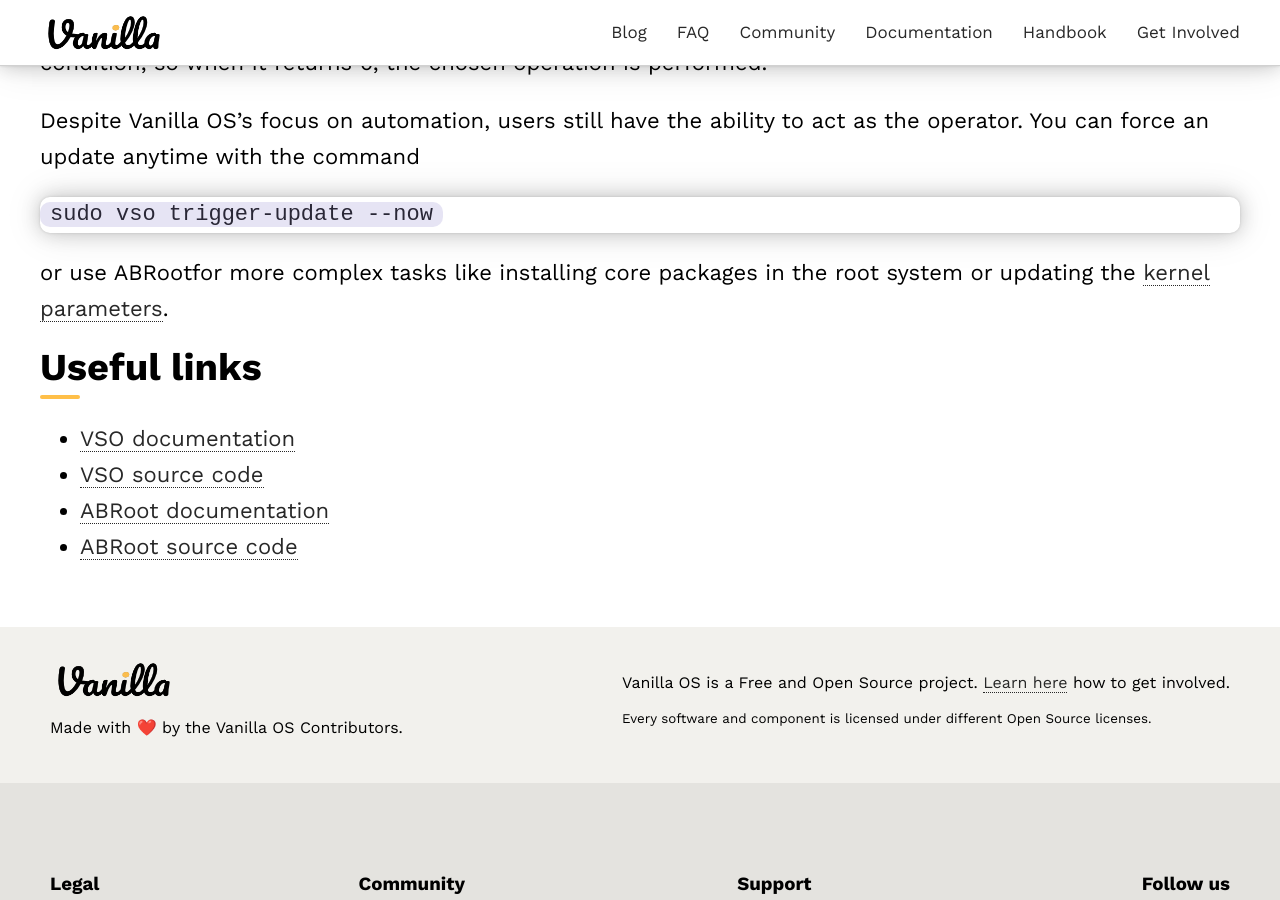
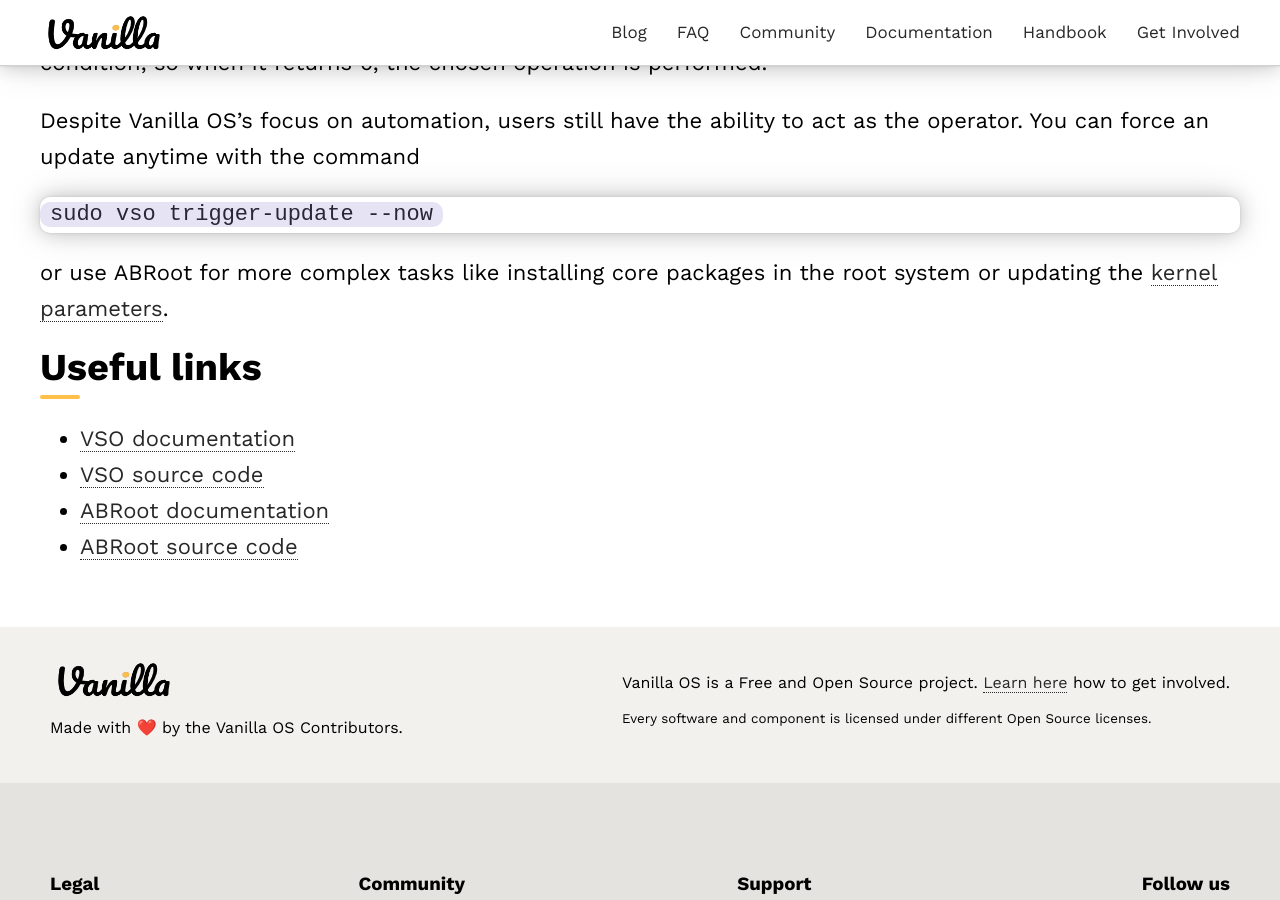
Before and after one commit to Vanilla-OS/website, a Jekyll site: the page built from _posts/2023-01-31-vso-vanilla-system-operator.md, in a window 1280 px wide and 900 px high, scrolled down 1872 px. Built offline with Jekyll 4.4.1, drawn with Linux system fonts in a browser that asks for light colours; nearby versions of some CDN libraries; a style sheet for code colours, icons or effects is not loaded.

Commit message:
Fix typo

````diff
--- a/_posts/2023-01-31-vso-vanilla-system-operator.md
+++ b/_posts/2023-01-31-vso-vanilla-system-operator.md
@@ -35,7 +35,7 @@
 sudo vso trigger-update --now
 ```
 
-or use ABRootfor more complex tasks like installing core packages in the root system or updating the [kernel parameters](https://documentation.vanillaos.org/docs/ABRoot/#title3).
+or use ABRoot for more complex tasks like installing core packages in the root system or updating the [kernel parameters](https://documentation.vanillaos.org/docs/ABRoot/#title3).
 
 ## Useful links
 - [VSO documentation](https://documentation.vanillaos.org/docs/vso/manpage)
````
